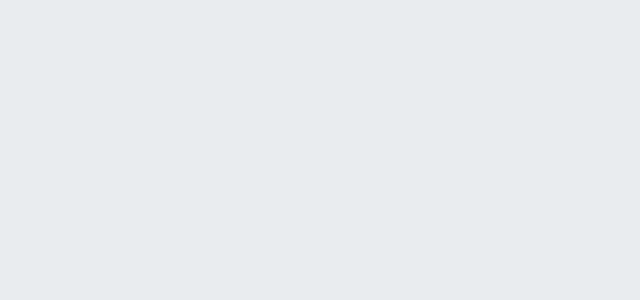
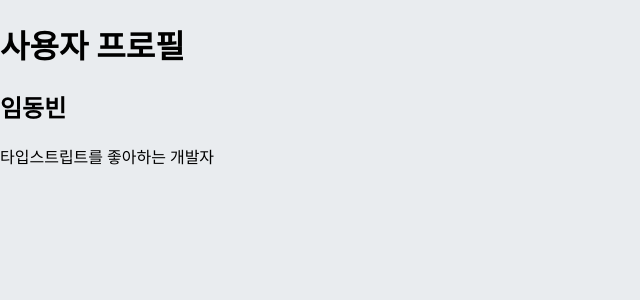
Before and after one commit to bnitech/technique-for-dealing-with-react, a React app: page /profiles/dongbin in a window 1280 px wide. Before the commit this address had no page. Shown: the top 300 px of the page, without its empty margins (0-640 px from the left). Built offline with nearby package versions, Linux system fonts and the light colour scheme.

Commit message:
[dongbin] #13.4.1

```diff
--- a/src/App.tsx
+++ b/src/App.tsx
@@ -3,12 +3,14 @@ import React from 'react';
 import { Route, Routes } from 'react-router-dom';
 import Home from './pages/Home';
 import About from './pages/About';
+import Profile from "./pages/Profile";
 
 const App = () => {
   return (
     <Routes>
       <Route path="/" element={<Home />} />
       <Route path="/about" element={<About />} />
+      <Route path="/profiles/:username" element={<Profile />} />
     </Routes>
   );
 };
--- a/src/pages/Home.tsx
+++ b/src/pages/Home.tsx
@@ -5,7 +5,20 @@ const Home = () => {
     <div>
       <h1> 홈 </h1>
       <p>가장 먼저 보여지는 페이지입니다.</p>
-      <Link to="/about">소개</Link>
+      <ul>
+        <li>
+          <Link to="/about">소개</Link>
+        </li>
+        <li>
+          <Link to="/profiles/velopert">velopert의 프로필</Link>
+        </li>
+        <li>
+          <Link to="/profiles/dongbin">dongbin의 프로필</Link>
+        </li>
+        <li>
+          <Link to="/profiles/void">존재하지 않는 프로필</Link>
+        </li>
+      </ul>
     </div>
   );
 };
--- /dev/null
+++ b/src/pages/Profile.tsx
@@ -0,0 +1,38 @@
+import { useParams } from 'react-router-dom';
+
+interface Data {
+  name: string;
+  description: string;
+}
+
+const data: Record<string, Data> = {
+  velopert: {
+    name: '김민준',
+    description: '리엑트를 좋아하는 개발자',
+  },
+  dongbin: {
+    name: '임동빈',
+    description: '타입스트립트를 좋아하는 개발자',
+  },
+};
+
+const Profile = () => {
+  const { username } = useParams<{ username: string }>();
+  const profile: Data | undefined = username ? data[username] : undefined;
+
+  return (
+    <div>
+      <h1>사용자 프로필</h1>
+      {profile ? (
+        <div>
+          <h2>{profile?.name}</h2>
+          <p>{profile?.description}</p>
+        </div>
+      ) : (
+        <p>존재하지 않는 프로필입니다.</p>
+      )}
+    </div>
+  );
+};
+
+export default Profile;
```
